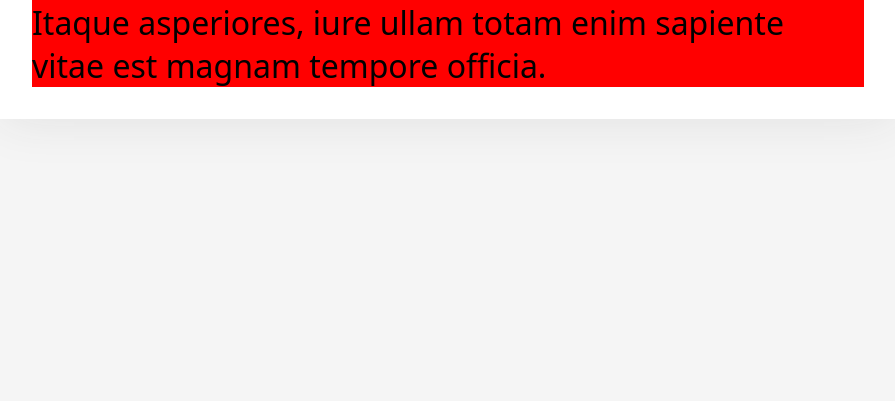
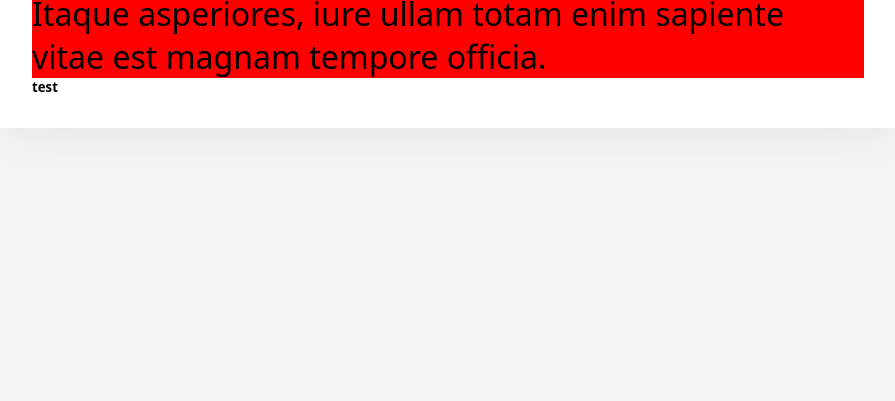
Before and after one commit to EV-OD/css_funtion, a plain HTML site: page index.html in a window 1280 px wide. Shown: the part 399-800 px from the top of the page, without its empty margins (192-1087 px from the left). Drawn offline with Linux system fonts and the light colour scheme.

Commit message:
adding h5

```diff
--- a/index.html
+++ b/index.html
@@ -11,6 +11,7 @@
     <div class="card">
         <h1>Lorem dolor sit.</h1>
         <p>ipsum dolor sit amet consectetur adipisicing elit. Itaque asperiores, iure ullam totam enim sapiente vitae est magnam tempore officia.</p>
+        <h5>test</h5>
     </div>
 </body>
 </html>
```
